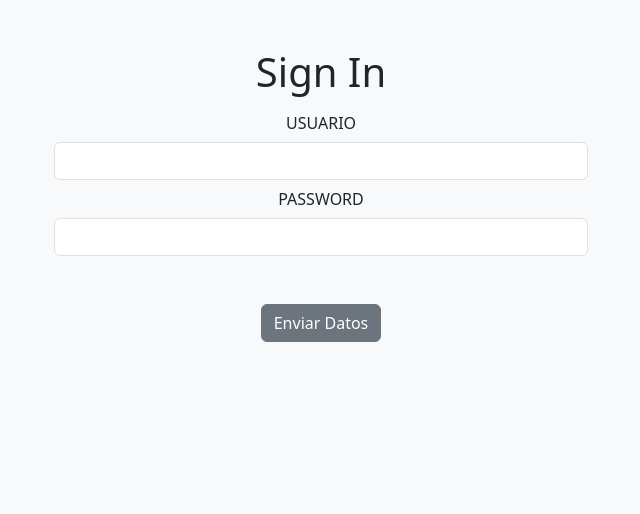
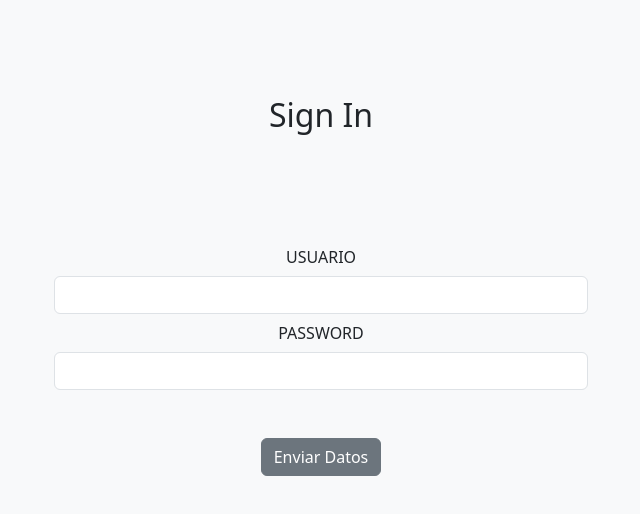
Before and after one commit to pablomos87/PWATT, a website: page Tareas/tarea-02/public/index.html in a window 1280 px wide. Shown: the whole page, without its empty margins (319-959 px from the left). Drawn offline with nearby package versions, Linux system fonts and the light colour scheme.

Commit message:
09/17 commit

```diff
--- a/Tareas/tarea-02/public/index.html
+++ b/Tareas/tarea-02/public/index.html
@@ -13,9 +13,9 @@
 
 <body class="bg-light">
 
-  <div class="container text-center mt-5">
-    <h1>Sign In</h1>
-  </div>
+  <div class="container text-center mt-5 mb-5 pt-5 pb-5">
+    <h1 class="fs-2">Sign In</h1>
+</div>
 
   <div class="container">
     <form action="/" method="post">
```
